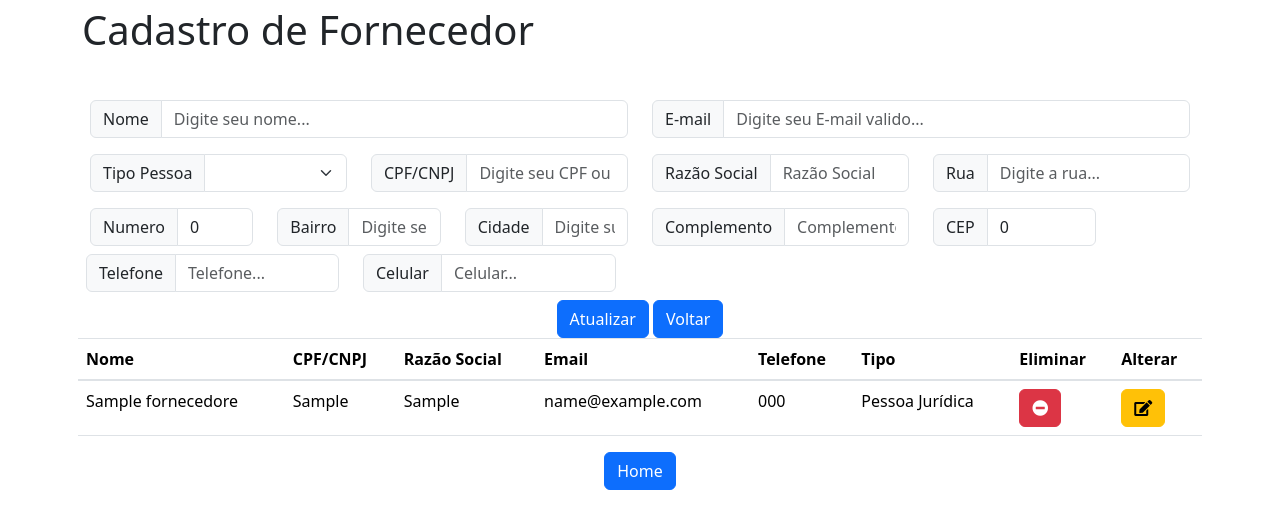
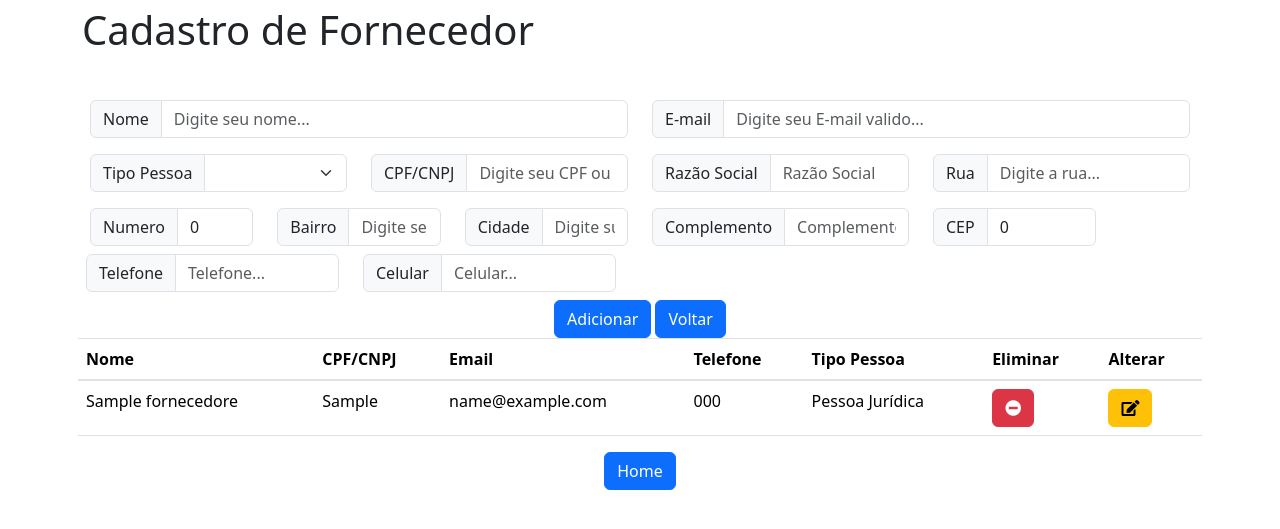
Before and after one commit to GabrielWill-dev/DAW2, a PHP site: page /fornecedor in a window 1280 px wide. Shown: the top 529 px of the page. Run offline with PHP 8.4, Linux system fonts and the light colour scheme; tables that the repository leaves empty or names only in its code hold one stand-in row (values such as "Sample post"); some libraries are stand-ins or nearby versions.

Commit message:
Update index.php

```diff
--- a/src/Views/fornecedor/index.php
+++ b/src/Views/fornecedor/index.php
@@ -147,7 +147,7 @@ if (!isset($state))
 
             <br>
             <div class="text-center">
-                <button type="submit" class="btn btn-primary">Atualizar</button>
+                <button type="submit" class="btn btn-primary">Adicionar</button>
                 <a href="/fornecedor" class="btn btn-primary">Voltar</a>
             </div>
     </form>
@@ -160,10 +160,9 @@ if (!isset($state))
 
                 <th scope="col">Nome</th>
                 <th scope="col">CPF/CNPJ</th>
-                <th scope="col">Razão Social</th>
                 <th scope="col">Email</th>
                 <th scope="col">Telefone</th>
-                <th scope="col">Tipo</th>
+                <th scope="col">Tipo Pessoa</th>
                 <th scope="col">Eliminar</th>
                 <th scope="col">Alterar</th>
             </tr>
@@ -177,15 +176,18 @@ if (!isset($state))
                     <tr>
                         <td><?= $fornecedor["nome"] ?></td>
                         <td><?= $fornecedor["cpf_cnpj"] ?></td>
-                        <td><?= $fornecedor["razao_social"] ?></td>
                         <td><?= $fornecedor["email"] ?></td>
                         <td><?= $fornecedor["telefone"] ?></td>
                         <td><?php
                         echo $fornecedor["tipopessoa"] == 1 ? "Pessoa Física" : "Pessoa Jurídica"
                             ?></td>
                         <td><span>
-                                <a class="btn btn-danger" href="/fornecedor/delete/?id=<?= $fornecedor["id"] ?>">
-                                    <i class="fas fa-minus-circle"></i></span></a></td>
+                                <a class="btn btn-danger" href="/fornecedor/delete/?id=<?= $fornecedor["id"] ?>"
+                                    onclick="return confirm('Tem certeza que deseja excluir este fornecedor?');">
+                                    <i class="fas fa-minus-circle"></i>
+                                </a>
+                            </span></td>
+
                         <td><span>
                                 <a class="btn btn-warning" href="/fornecedor/edit/?id=<?= $fornecedor["id"] ?>">
                                     <i class="fas fa-edit"></i></span></td>
@@ -197,9 +199,9 @@ if (!isset($state))
         </tbody>
     </table>
     <br>
-   <div class="text-center">
-   <a href="/" class="btn btn-primary">Home</a>
-   </div>
+    <div class="text-center">
+        <a href="/" class="btn btn-primary">Home</a>
+    </div>
 </body>
 <script src="https://cdn.jsdelivr.net/npm/bootstrap@5.3.3/dist/js/bootstrap.bundle.min.js"
     integrity="sha384-YvpcrYf0tY3lHB60NNkmXc5s9fDVZLESaAA55NDzOxhy9GkcIdslK1eN7N6jIeHz"
```
